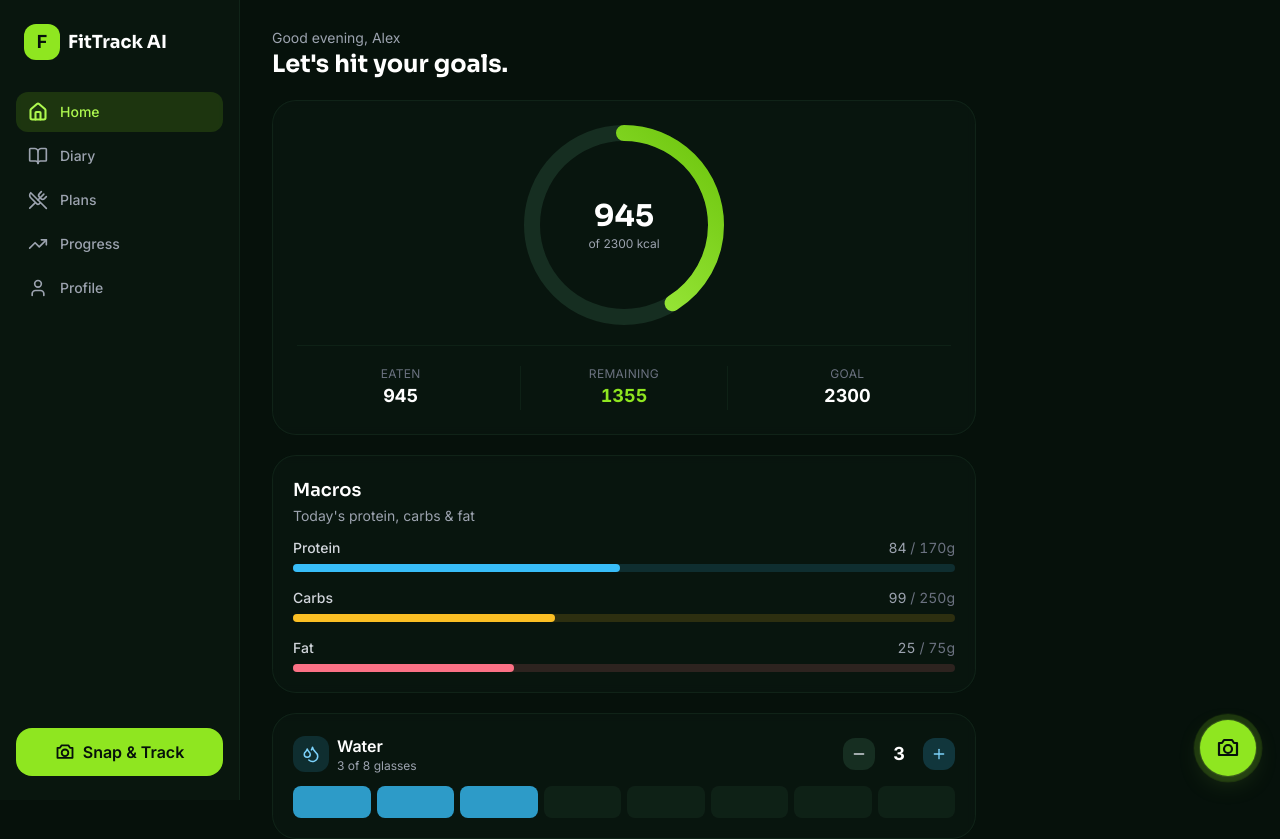
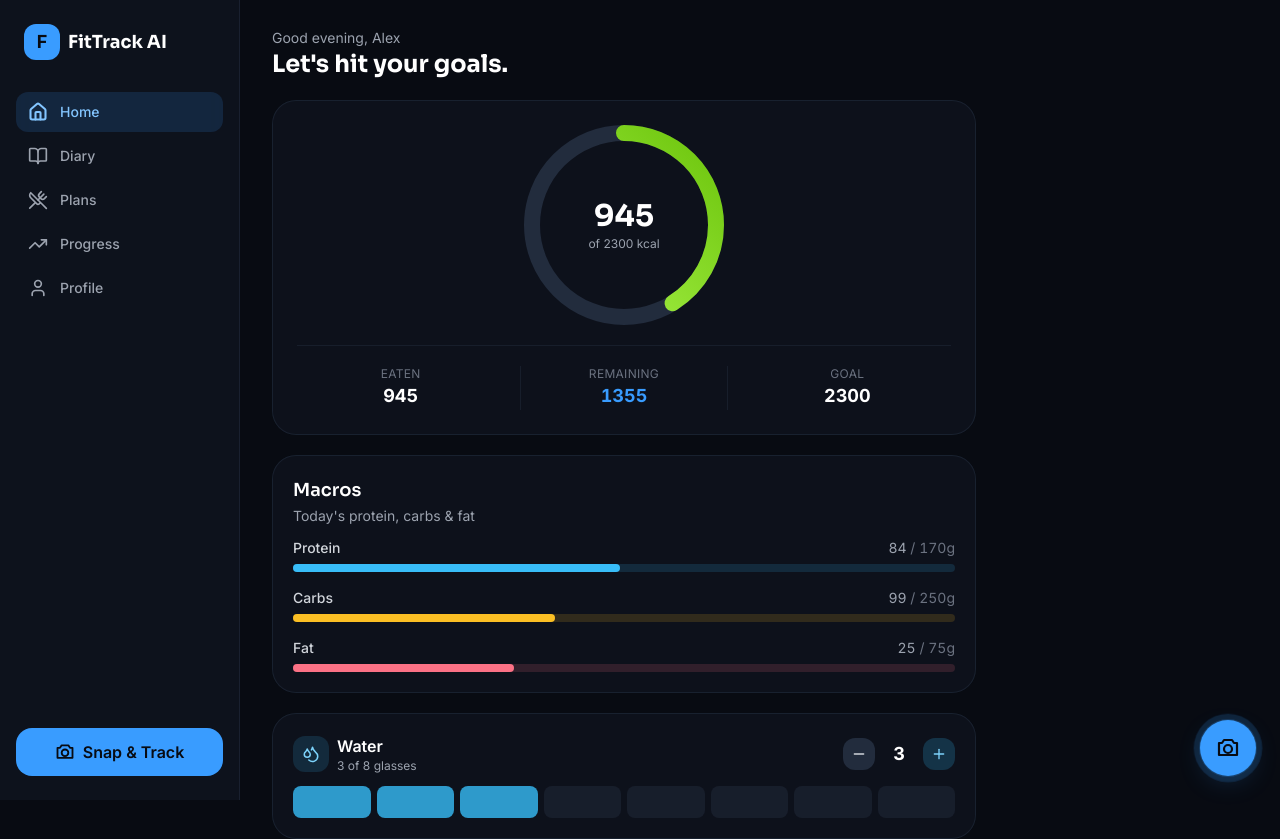
Before and after one commit to SergeyAld/fittrack-ai, a React (Vite) app: page / in a window 1280 px wide. Shown: the top 839 px of the page. Built offline with nearby package versions, Linux system fonts and the light colour scheme.

Commit message:
Add files via upload

```diff
--- a/index.html
+++ b/index.html
@@ -13,7 +13,7 @@
       href="https://fonts.googleapis.com/css2?family=Inter:wght@400;500;600;700;800&family=Sora:wght@500;600;700;800&display=swap"
       rel="stylesheet"
     />
-    <title>FitTrack AI Web App</title>
+    <title data-default>FitTrack AI — Smart Nutrition & Fitness</title>
     <meta property="og:image" content="https://bolt.new/static/og_default.png" />
     <meta name="twitter:card" content="summary_large_image" />
     <meta name="twitter:image" content="https://bolt.new/static/og_default.png" />
--- a/src/App.tsx
+++ b/src/App.tsx
@@ -13,7 +13,7 @@ import { useLocalStorage } from '@/hooks/useLocalStorage';
 import type { UserSettings } from '@/types';
 
 const DEFAULT_SETTINGS: UserSettings = {
-  name: 'Alex', age: 18, heightCm: 175, weightKg: 70,
+  name: 'Guest', age: 0, heightCm: 0, weightKg: 0,
   activityLevel: 'moderate', fitnessGoal: 'maintain', dietPreference: 'balanced',
   allergies: [], weeklyBudgetEur: 60, unit: 'metric',
   notifications: { reminders: true, weeklyReport: true, goalUpdates: true }, isPro: false,
@@ -38,7 +38,7 @@ export default function App() {
             <div className="flex h-9 w-9 items-center justify-center rounded-xl bg-lime-400 text-lg font-black text-forest-950">F</div>
             <div>
               <p className="font-display text-lg font-bold leading-tight">FitTrack <span className="text-lime-400">AI</span></p>
-              <p className="text-[10px] uppercase tracking-[0.18em] text-gray-500">Your daily companion</p>
+              <p className="text-[10px] uppercase tracking-[0.18em] text-gray-500">TRAIN SMARTER. FEEL STRONGER.</p>
             </div>
           </div>
           <button onClick={() => setUpgradeOpen(true)} className="flex items-center gap-1.5 rounded-full border border-lime-400/30 bg-lime-400/10 px-3 py-2 text-xs font-semibold text-lime-300"><Sparkles size={14}/> Go Pro</button>
--- a/tailwind.config.js
+++ b/tailwind.config.js
@@ -5,25 +5,25 @@ export default {
     extend: {
       colors: {
         forest: {
-          950: '#06110b',
-          900: '#0a1810',
-          800: '#0f2218',
-          700: '#162e21',
-          600: '#1e3d2c',
-          500: '#27543d',
-          400: '#32694e',
+          950: '#080b12',
+          900: '#101520',
+          800: '#171e2b',
+          700: '#222c3d',
+          600: '#303d52',
+          500: '#43536b',
+          400: '#60718b',
         },
         lime: {
-          50: '#f4ffe8',
-          100: '#e5ffba',
-          200: '#ccff85',
-          300: '#aef84f',
-          400: '#8fe620',
-          500: '#6cc40c',
-          600: '#509c06',
-          700: '#3c7509',
-          800: '#315c0c',
-          900: '#294c10',
+          50: '#eff8ff',
+          100: '#d9edff',
+          200: '#b8ddff',
+          300: '#83c5ff',
+          400: '#399cff',
+          500: '#1878ed',
+          600: '#155ed0',
+          700: '#174ca8',
+          800: '#193f86',
+          900: '#1b376c',
         },
       },
       fontFamily: {
@@ -31,7 +31,7 @@ export default {
         display: ['Sora', 'Inter', 'system-ui', 'sans-serif'],
       },
       boxShadow: {
-        'glow-lime': '0 0 0 1px rgba(174, 248, 79, 0.15), 0 8px 30px -8px rgba(174, 248, 79, 0.25)',
+        'glow-lime': '0 0 0 1px rgba(57, 156, 255, 0.20), 0 8px 30px -8px rgba(57, 156, 255, 0.30)',
         card: '0 2px 12px -2px rgba(0, 0, 0, 0.4), 0 1px 3px -1px rgba(0, 0, 0, 0.5)',
       },
       keyframes: {
```
